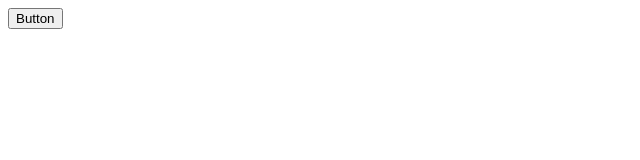
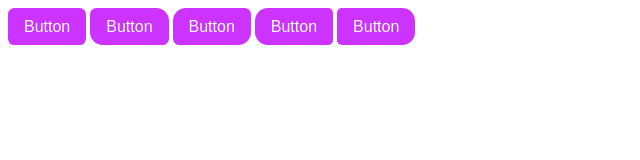
Before and after one commit to tgao1337/CSS-elements, a plain HTML site: page index.html in a window 1280 px wide. Shown: the whole page, without its empty margins (0-640 px from the left). Drawn offline with Linux system fonts and the light colour scheme.

Commit message:
more buttons

```diff
--- a/css/style.css
+++ b/css/style.css
@@ -0,0 +1,95 @@
+.tbutton {
+  border: none;
+  padding: .6em 1em;
+  border-radius: .4em;
+  background-color: #cc33ff;
+  color: white;
+  text-align: center;
+  display: inline-block;
+  font-size: 1em;
+}
+
+.tbutton:hover {
+  background-color: #d966ff;
+  cursor: pointer;
+}
+
+.tbutton-tilt {
+  border: none;
+  padding: .6em 1em;
+  border-radius: .4em .8em;
+  background-color: #cc33ff;
+  color: white;
+  text-align: center;
+  display: inline-block;
+  font-size: 1em;
+}
+
+.tbutton-tilt:hover {
+  background-color: #d966ff;
+  cursor: pointer;
+}
+
+.tbutton-tilt2 {
+  border: none;
+  padding: .6em 1em;
+  border-radius: .8em .4em;
+  background-color: #cc33ff;
+  color: white;
+  text-align: center;
+  display: inline-block;
+  font-size: 1em;
+}
+
+.tbutton-tilt2:hover {
+  background-color: #d966ff;
+  cursor: pointer;
+}
+
+.tbutton-left {
+  border: none;
+  padding: .6em 1em;
+  border-radius: .8em .3em .3em .8em;
+  background-color: #cc33ff;
+  color: white;
+  text-align: center;
+  display: inline-block;
+  font-size: 1em;
+}
+
+.tbutton-left:hover {
+  background-color: #d966ff;
+  cursor: pointer;
+}
+
+.tbutton-right {
+  border: none;
+  padding: .6em 1em;
+  border-radius: .3em .8em .8em .3em;
+  background-color: #cc33ff;
+  color: white;
+  text-align: center;
+  display: inline-block;
+  font-size: 1em;
+}
+
+.tbutton-right:hover {
+  background-color: #d966ff;
+  cursor: pointer;
+}
+
+.tbutton-clear {
+  border: none;
+  padding: .6em 1em;
+  border-radius: .8em .4em;
+  background-color: #cc33ff;
+  color: white;
+  text-align: center;
+  display: inline-block;
+  font-size: 1em;
+}
+
+.tbutton-clear:hover {
+  background-color: #d966ff;
+  cursor: pointer;
+}
--- a/index.html
+++ b/index.html
@@ -8,7 +8,12 @@
   </head>
 
   <body>
-    <button type="button" name="button">Button</button>
+    <button type="button" name="button" class="tbutton">Button</button>
+    <button type="button" name="button" class="tbutton-tilt">Button</button>
+    <button type="button" name="button" class="tbutton-tilt2">Button</button>
+    <button type="button" name="button" class="tbutton-left">Button</button>
+    <button type="button" name="button" class="tbutton-right">Button</button>
+
 
   </body>
 </html>
```
